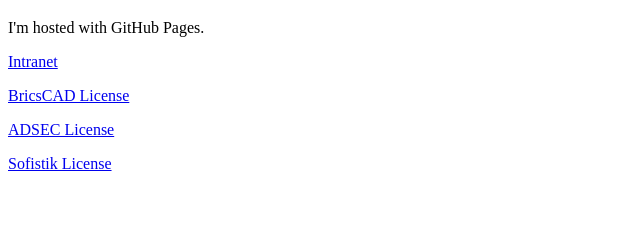
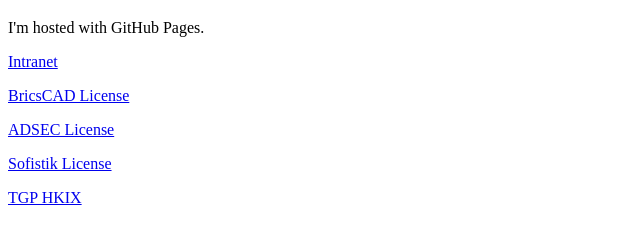
Before and after one commit to TGP-Lawrence/LawsonHome, a plain HTML site: page index.html in a window 1280 px wide. Shown: the part 61-302 px from the top of the page, without its empty margins (0-640 px from the left). Drawn offline with Linux system fonts and the light colour scheme.

Commit message:
Update index.html

```diff
--- a/index.html
+++ b/index.html
@@ -10,5 +10,6 @@
   <p><a href="http://vincent:5054/">BricsCAD License</a></p>
   <p><a href="https://www.softwarekey.com/customers/">ADSEC License</a></p>
   <p><a href="http://172.16.129.50:22352/license_monitoring.html">Sofistik License</a></p>
+  <p><a href="https://hkix.tonygee.com/UserWeb/">TGP HKIX</a></p>
 </body>
 </html>
```
